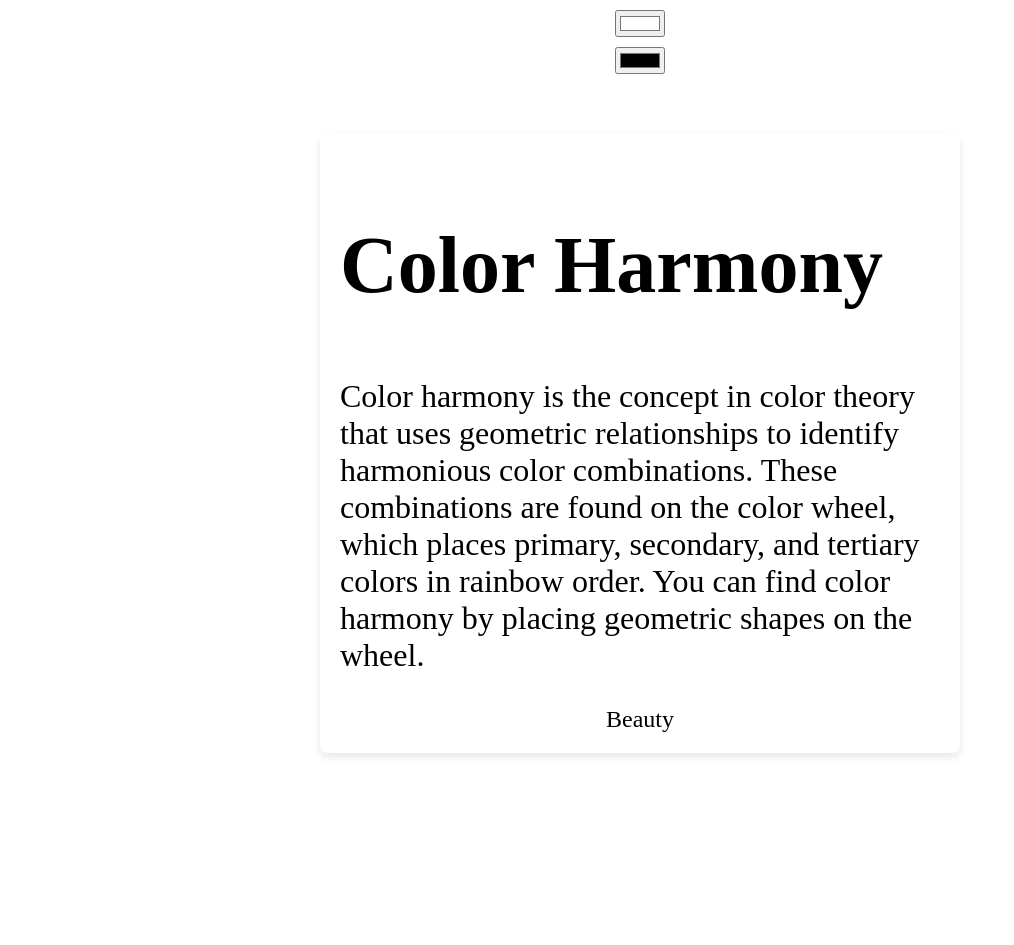
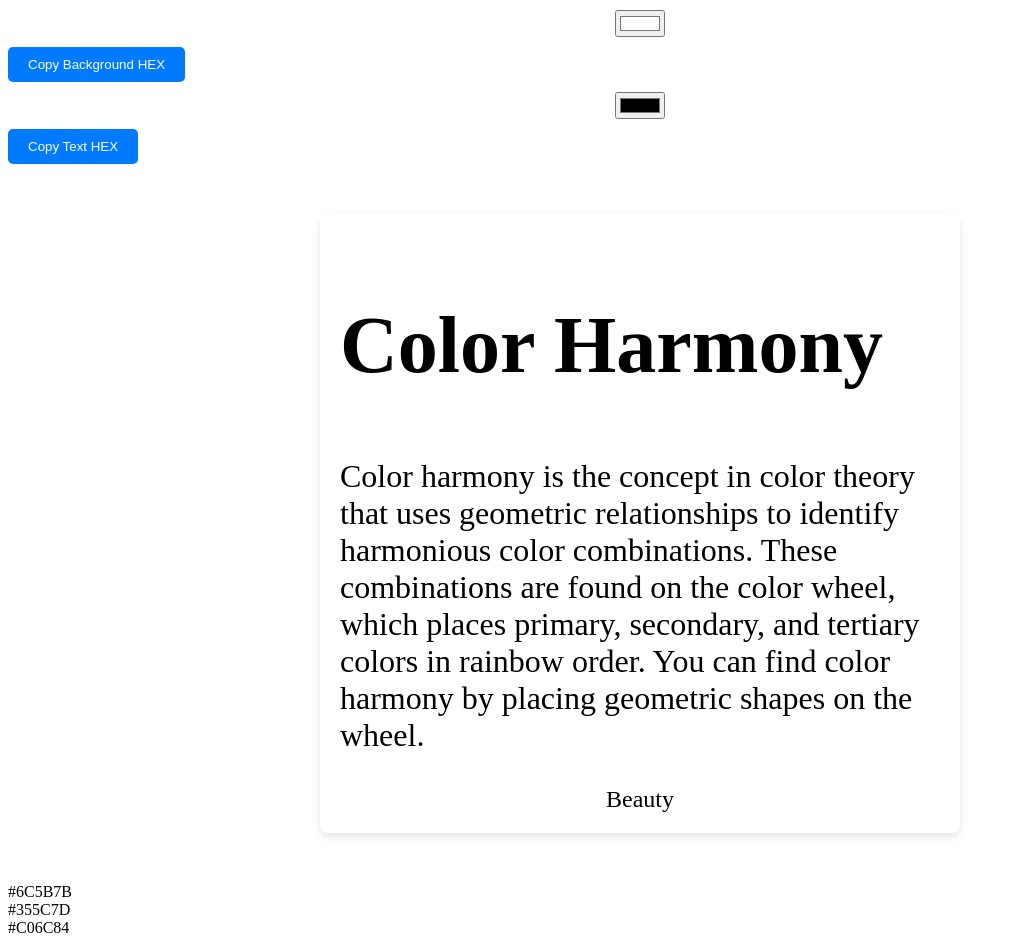
Before and after one commit to yongbioinfo/twocolorcompare, a plain HTML site: page index.html in a window 1280 px wide. Shown: the whole page, without its empty margins (0-1014 px from the left). Before the commit the page ends 811 px from the top, so only its background shows below. Drawn offline with Linux system fonts and the light colour scheme.

Commit message:
Update index.html

```diff
--- a/index.html
+++ b/index.html
@@ -5,6 +5,7 @@
 <meta name="viewport" content="width=device-width, initial-scale=1.0">
 <title>Interactive Card Layout</title>
 <style>
+
   .card-container {
     display: flex;
     justify-content: center;
@@ -36,12 +37,24 @@
     display: block;
     margin: 10px auto;
   }
+  .copy-button {
+    background-color: #007bff;
+    color: white;
+    border: none;
+    padding: 10px 20px;
+    border-radius: 5px;
+    cursor: pointer;
+  }
+  /* (Style definitions for card and other elements) */
 </style>
 </head>
 <body>
 
 <input type="color" id="bgColorPicker" class="color-picker" onchange="updateCardColor(this.value, 'background')" value="#ffffff">
+<button class="copy-button" onclick="copyHEX('background')">Copy Background HEX</button>
+
 <input type="color" id="textColorPicker" class="color-picker" onchange="updateCardColor(this.value, 'text')" value="#000000">
+<button class="copy-button" onclick="copyHEX('text')">Copy Text HEX</button>
 
 <div class="card-container">
   <div class="card" id="card1">
@@ -49,8 +62,17 @@
     <p>Color harmony is the concept in color theory that uses geometric relationships to identify harmonious color combinations. These combinations are found on the color wheel, which places primary, secondary, and tertiary colors in rainbow order. You can find color harmony by placing geometric shapes on the wheel.</p>
     <div class="icon">Beauty</div>
   </div>
-  <!-- Duplicate the above div for more cards -->
+  <!-- Additional cards can be added here -->
 </div>
+
+<!-- 색상 조합 예시 갤러리 시작 -->
+<div class="gallery-container">
+    <div class="color-card" onclick="applyColor('#6C5B7B')"> #6C5B7B </div>
+    <div class="color-card" onclick="applyColor('#355C7D')"> #355C7D </div>
+    <div class="color-card" onclick="applyColor('#C06C84')"> #C06C84 </div>
+    <!-- 추가 색상 조합 카드 -->
+  </div>
+  <!-- 색상 조합 예시 갤러리 끝 -->
 
 <script>
   function updateCardColor(value, type) {
@@ -58,10 +80,30 @@
     if (type === 'background') {
       card.style.backgroundColor = value;
     } else if (type === 'text') {
-      card.querySelectorAll('h2, p, .icon').forEach(element => {
-        element.style.color = value;
-      });
+      card.style.color = value;
     }
+  }
+
+  function copyHEX(hexValue) {
+    navigator.clipboard.writeText(hexValue).then(() => {
+      alert('Copied to clipboard: ' + hexValue);
+    }).catch(err => {
+      console.error('Error copying to clipboard: ', err);
+    });
+  }
+
+  function copyHEX(type) {
+    let hexValue = '';
+    if (type === 'background') {
+      hexValue = document.getElementById('bgColorPicker').value;
+    } else if (type === 'text') {
+      hexValue = document.getElementById('textColorPicker').value;
+    }
+    navigator.clipboard.writeText(hexValue).then(() => {
+      alert('Copied to clipboard: ' + hexValue);
+    }).catch(err => {
+      console.error('Error copying to clipboard: ', err);
+    });
   }
 </script>
 
```
